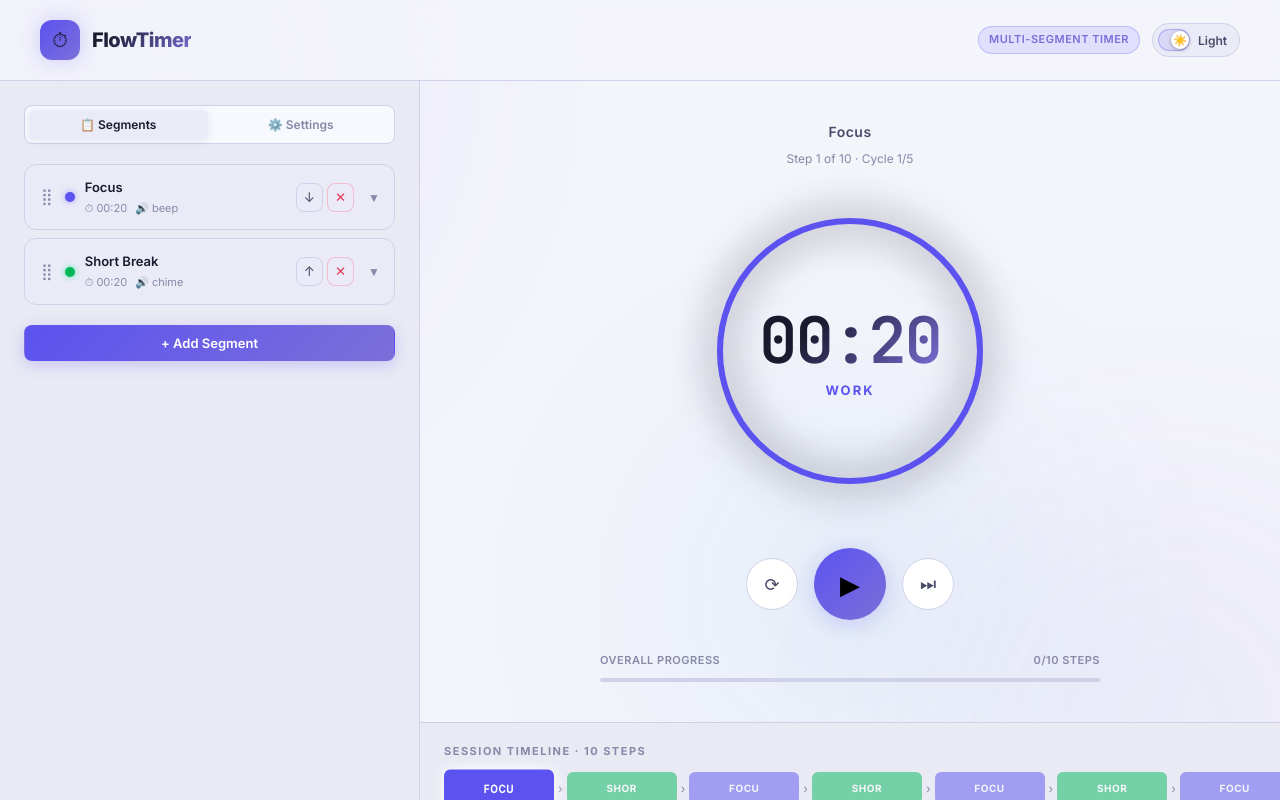
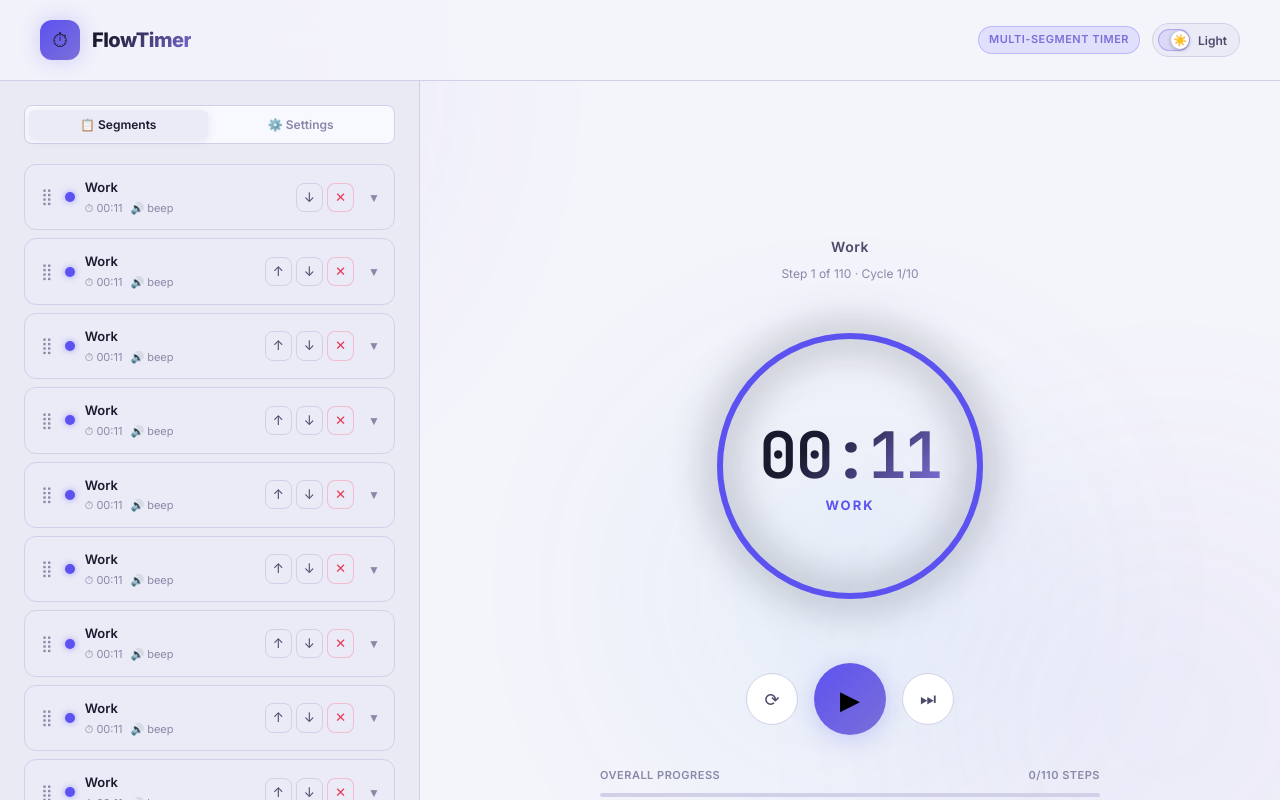
Before and after one commit to prashana-sht/flow-timer, a React (Vite) app: page / in a window 1280 px wide. Built offline with nearby package versions, Linux system fonts and the light colour scheme.

Commit message:
update the default timer value

```diff
--- a/src/App.jsx
+++ b/src/App.jsx
@@ -5,35 +5,43 @@ import TimerDisplay from './TimerDisplay';
 import { generateId } from './utils';
 import { useTheme } from './useTheme';
 
-const DEFAULT_CONFIG = {
-  segments: [
-    {
+// Generate 10 identical work segments
+const WORK_SEGMENT = () => ({
   id: generateId(),
-      name: 'Focus',
+  name: 'Work',
   type: 'work',
   durationMinutes: 0,
-      durationSeconds: 20,
-      duration: 20,
+  durationSeconds: 11,
+  duration: 11,
   sound: 'beep',
   frequency: 880,
   volume: 70,
   soundRepeats: 1,
-    },
-    {
+});
+
+const BREAK_SEGMENT_DEF = {
   id: generateId(),
-      name: 'Short Break',
+  name: 'Break',
   type: 'break',
   durationMinutes: 0,
-      durationSeconds: 20,
-      duration: 20,
-      sound: 'chime',
+  durationSeconds: 10,
+  duration: 10,
+  sound: 'beep',
   frequency: 660,
   volume: 60,
   soundRepeats: 1,
-    },
+};
+
+const DEFAULT_CONFIG = {
+  // 10 work segments + 1 break = one "round"
+  // cycles=10 repeats the whole round 10 times
+  segments: [
+    ...Array.from({ length: 10 }, WORK_SEGMENT),
+    BREAK_SEGMENT_DEF,
   ],
-  cycles: 5,
-  breakAfterCycles: 5,
+  cycles: 10,
+  // breakAfterCycles disabled (set above cycles count)
+  breakAfterCycles: 99,
   breakSegment: {
     id: generateId(),
     name: 'Long Break',
@@ -64,7 +72,7 @@ function Toast({ toasts }) {
   );
 }
 
-const STORAGE_KEY = 'flowtimer-config';
+const STORAGE_KEY = 'flowtimer-config-v3';
 
 function loadConfig() {
   try {
```
Lines whose indentation alone changed are shown as unchanged.
